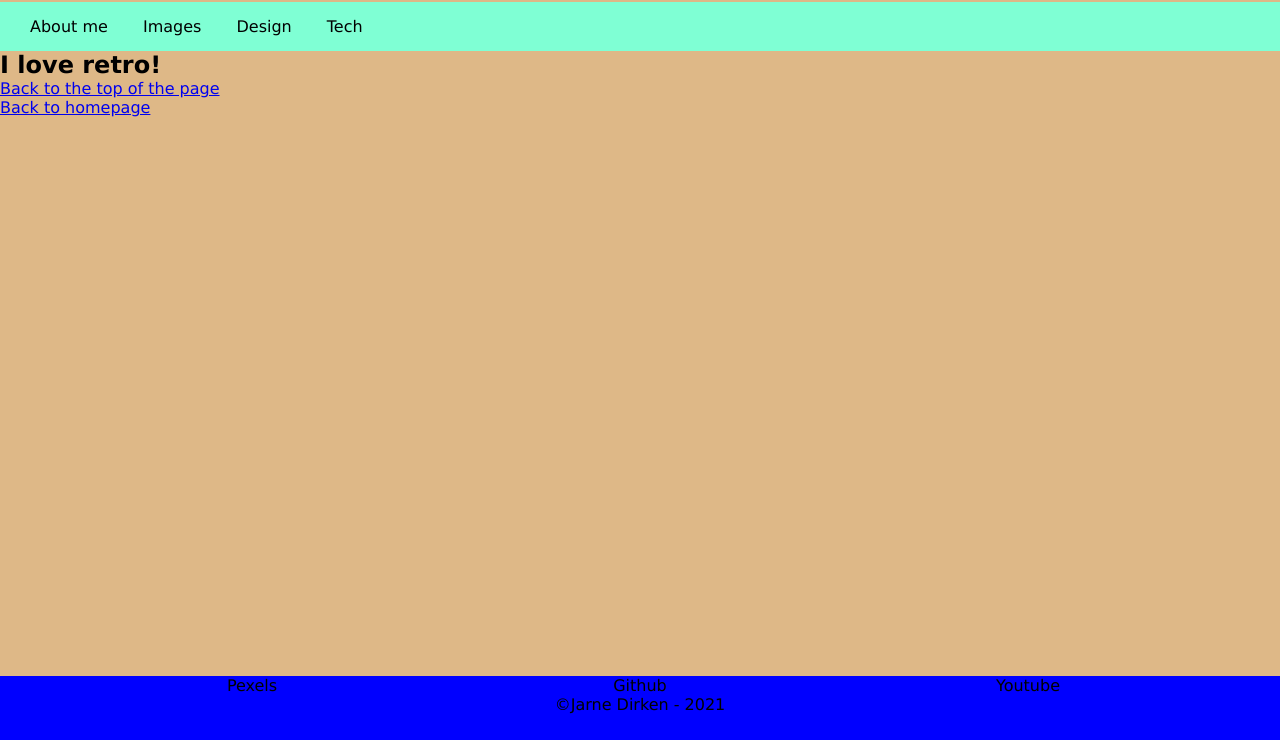
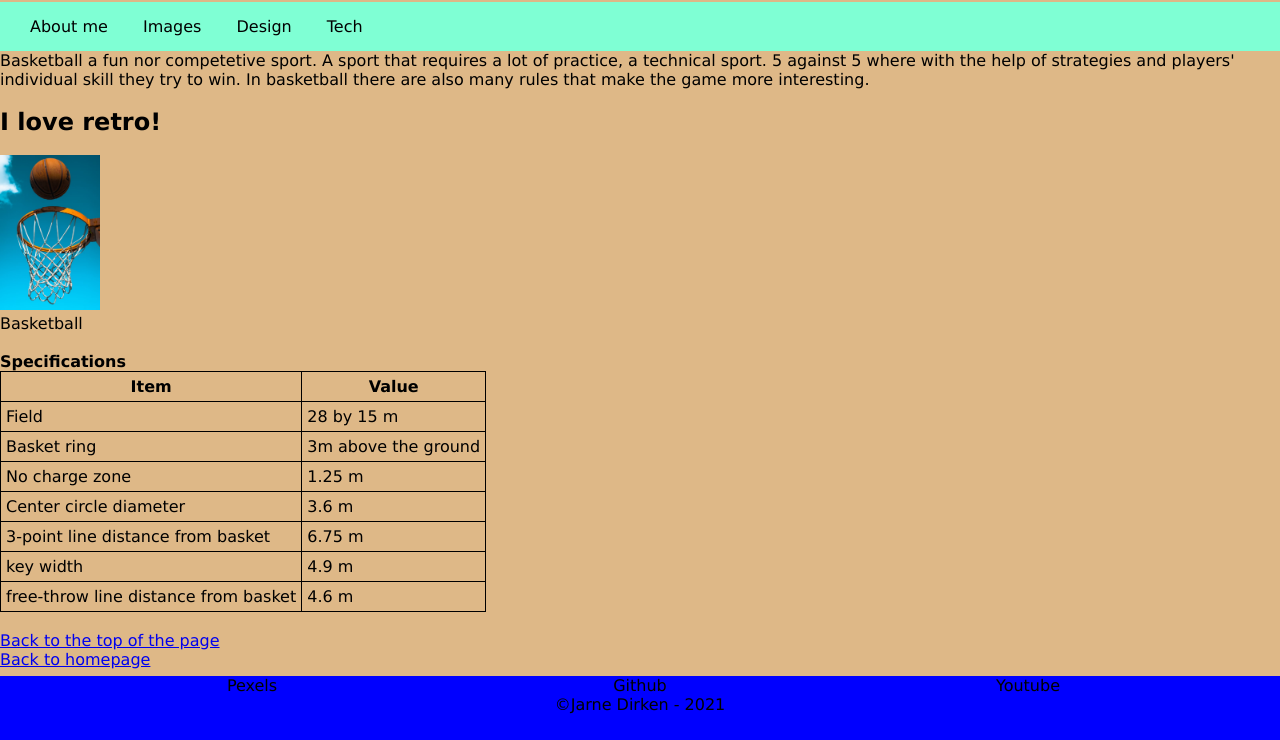
Before and after one commit to JarneDirken/JarneDirken.github.io, a plain HTML site: page retro.html in a window 1280 px wide. Shown: the part 60-800 px from the top of the page. Drawn offline with Linux system fonts and the light colour scheme.

Commit message:
portfolio

```diff
--- a/css/main.css
+++ b/css/main.css
@@ -53,7 +53,12 @@ h1 {
 .ul-page, .ol-page{
     margin-left:40px;
 }
-
+table, th, td {
+    padding: 5px;
+    border: 1px solid black;
+    border-collapse: collapse;
+}
+/*footer*/
 footer {
     text-align:center;
     background-color:blue;
--- a/retro.html
+++ b/retro.html
@@ -44,7 +44,53 @@
                     </ul>
                 </nav>
             </header>
+            <article>
+                Basketball a fun nor competetive sport. A sport that requires a lot of practice, a technical sport. 5
+                against 5 where with the help of strategies and players' individual skill they try to win. In basketball
+                there are also many rules that make the game more interesting.
+            </article>
+            <br>
             <h2>I love retro!</h2>
+            <br>
+            <img src="images/basketball.png" alt="Basketball" width="100">
+            <figcaption>Basketball</figcaption>
+            <br>
+            <h4>Specifications</h4>
+            <table>
+                <tr>
+                    <th>Item</th>
+                    <th>Value</th>
+                </tr>
+                <tr>
+                    <td>Field</td>
+                    <td>28 by 15 m</td>
+                </tr>
+                <tr>
+                    <td>Basket ring</td>
+                    <td>3m above the ground</td>
+                </tr>
+                <tr>
+                    <td>No charge zone</td>
+                    <td>1.25 m</td>
+                </tr>
+                <tr>
+                    <td>Center circle diameter</td>
+                    <td>3.6 m</td>
+                </tr>
+                <tr>
+                    <td>3-point line distance from basket</td>
+                    <td>6.75 m</td>
+                </tr>
+                <tr>
+                    <td>key width</td>
+                    <td>4.9 m</td>
+                </tr>
+                <tr>
+                    <td>free-throw line distance from basket</td>
+                    <td>4.6 m</td>
+                </tr>
+            </table>
+            <br>
             <p><a href="#">Back to the top of the page</a></p>
             <p><a href="index.html">Back to homepage</a></p>
         </div>
```
Also changed, not shown: images.html (+2 -0 lines), images/basketball.png (added), images/github.png (deleted), images/pexels.png (deleted), images/youtube.png (deleted).
